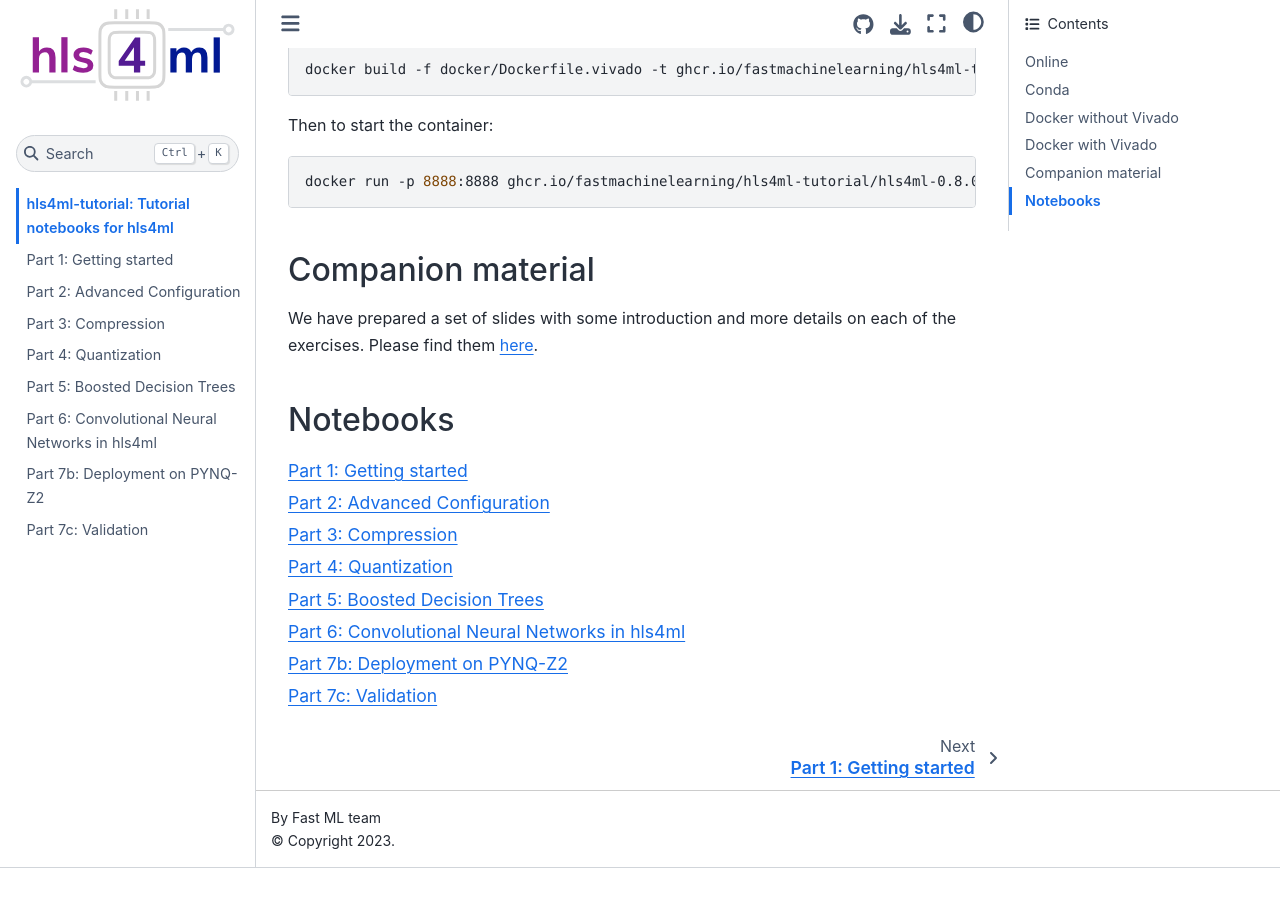
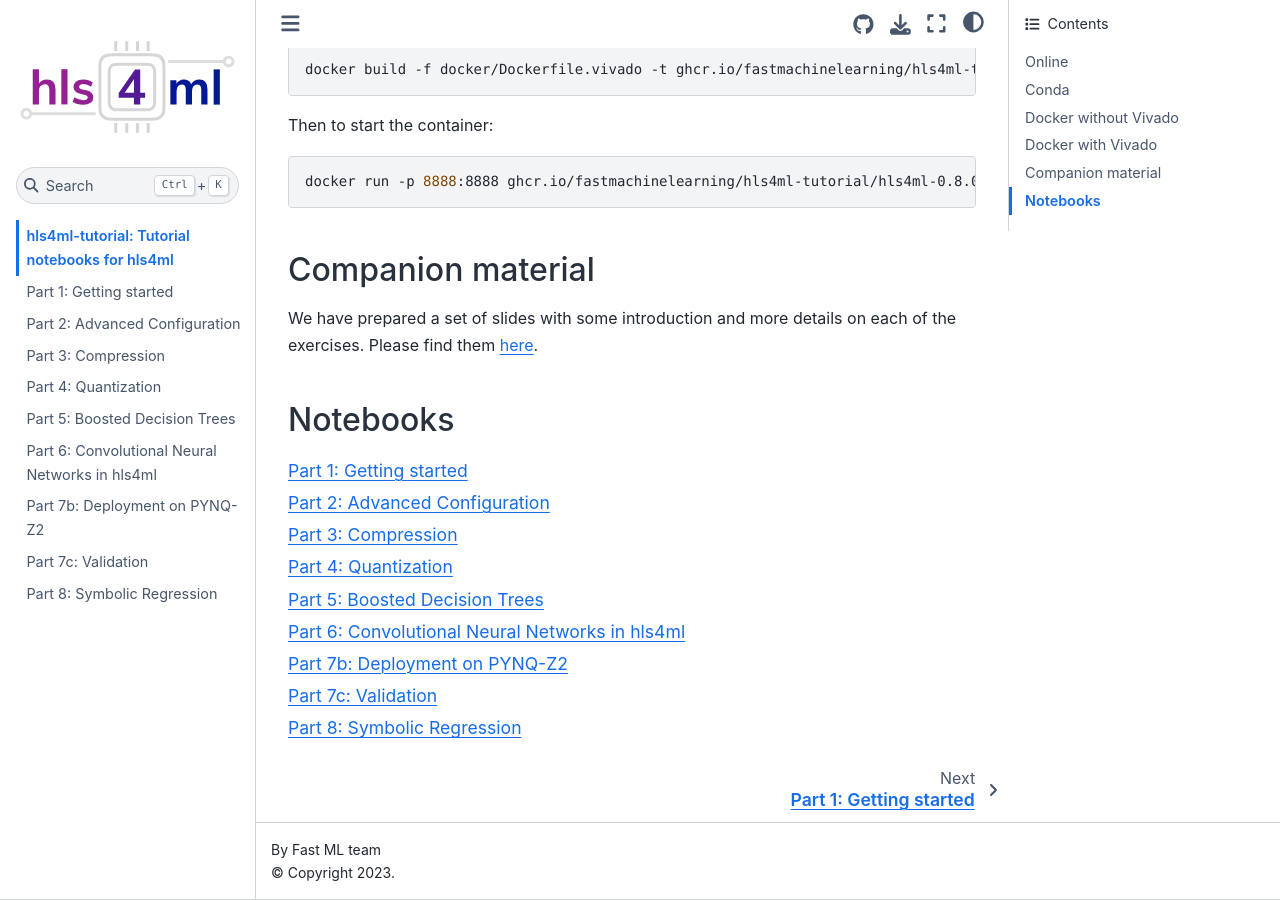
Before and after one commit to fastmachinelearning/hls4ml-tutorial, a Jupyter Book: the page built from README.md, in a window 1280 px wide and 900 px high, scrolled down 1538 px. Built offline with Jupyter Book 1.0.4 settings and Sphinx 7.4.7 and the Sphinx Book theme 1.1.4, drawn with Linux system fonts in a browser that asks for light colours; pages that are not in the unit, such as notebooks, are missing from menus; before the commit the page ends 2406 px from its top, so only the background shows below that.

Commit message:
symbolic regression notebook (#60)
* symbolic regression

minor fix

* [pre-commit.ci] auto fixes from pre-commit hooks

* Update _toc.yml

* pysr

* add descriptions

* update

---------

Co-authored-by: pre-commit-ci[bot] <66853113+pre-commit-ci[bot]@users.noreply.github.com>
Co-authored-by: Javier Duarte <jduarte@ucsd.edu>

```diff
--- a/_toc.yml
+++ b/_toc.yml
@@ -10,3 +10,4 @@
  - file: part7a_bitstream.ipynb
  - file: part7b_deployment.ipynb
  - file: part7c_validation.ipynb
+ - file: part8_symbolic_regression.ipynb
--- a/environment.yml
+++ b/environment.yml
@@ -19,3 +19,4 @@
       - hls4ml[profiling]==0.8.0
       - qkeras==0.9.0
       - conifer==0.2b0
+      - pysr==0.16.3
```
Also changed, not shown: part8_symbolic_regression.ipynb (added), 3 other files.
